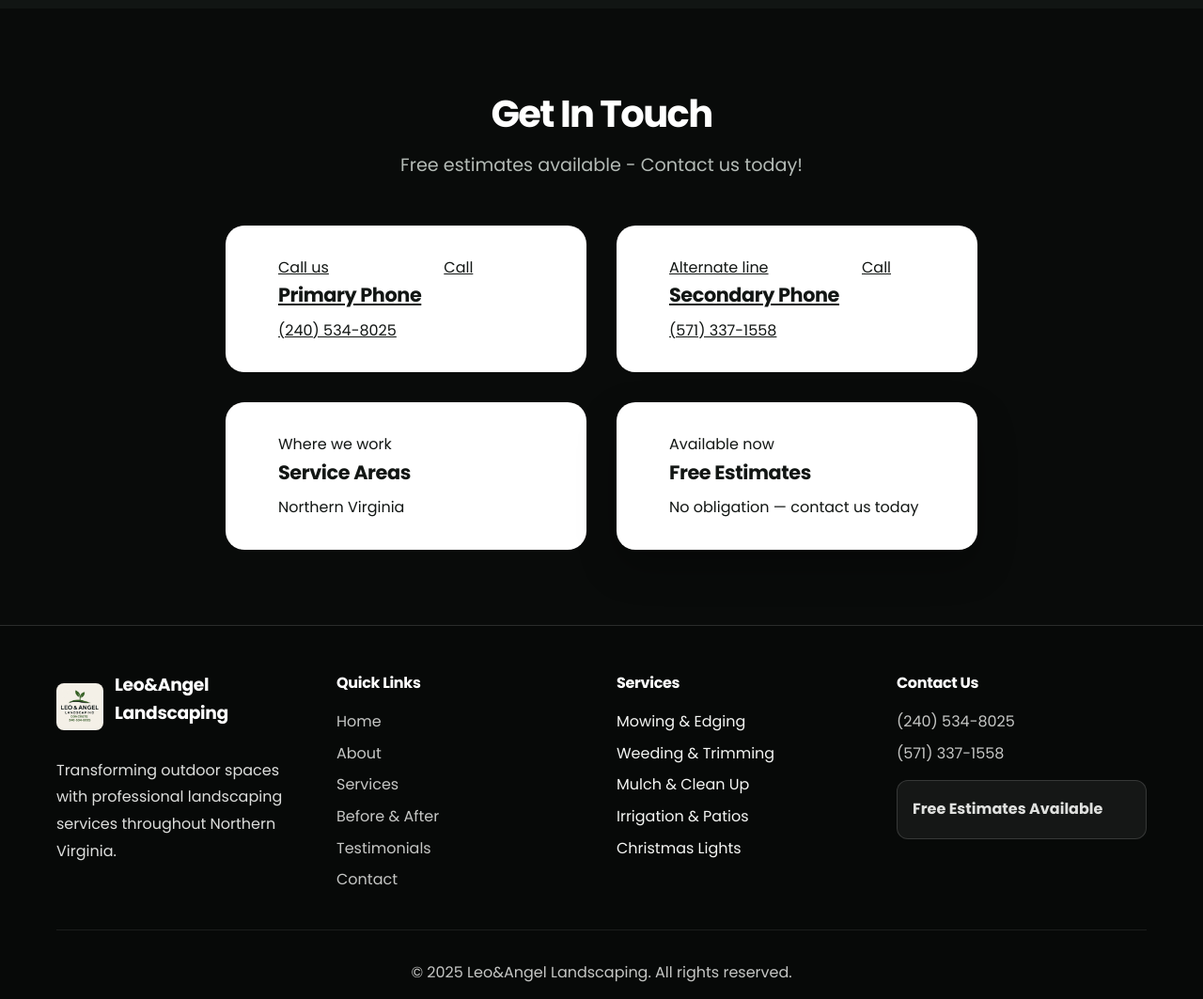
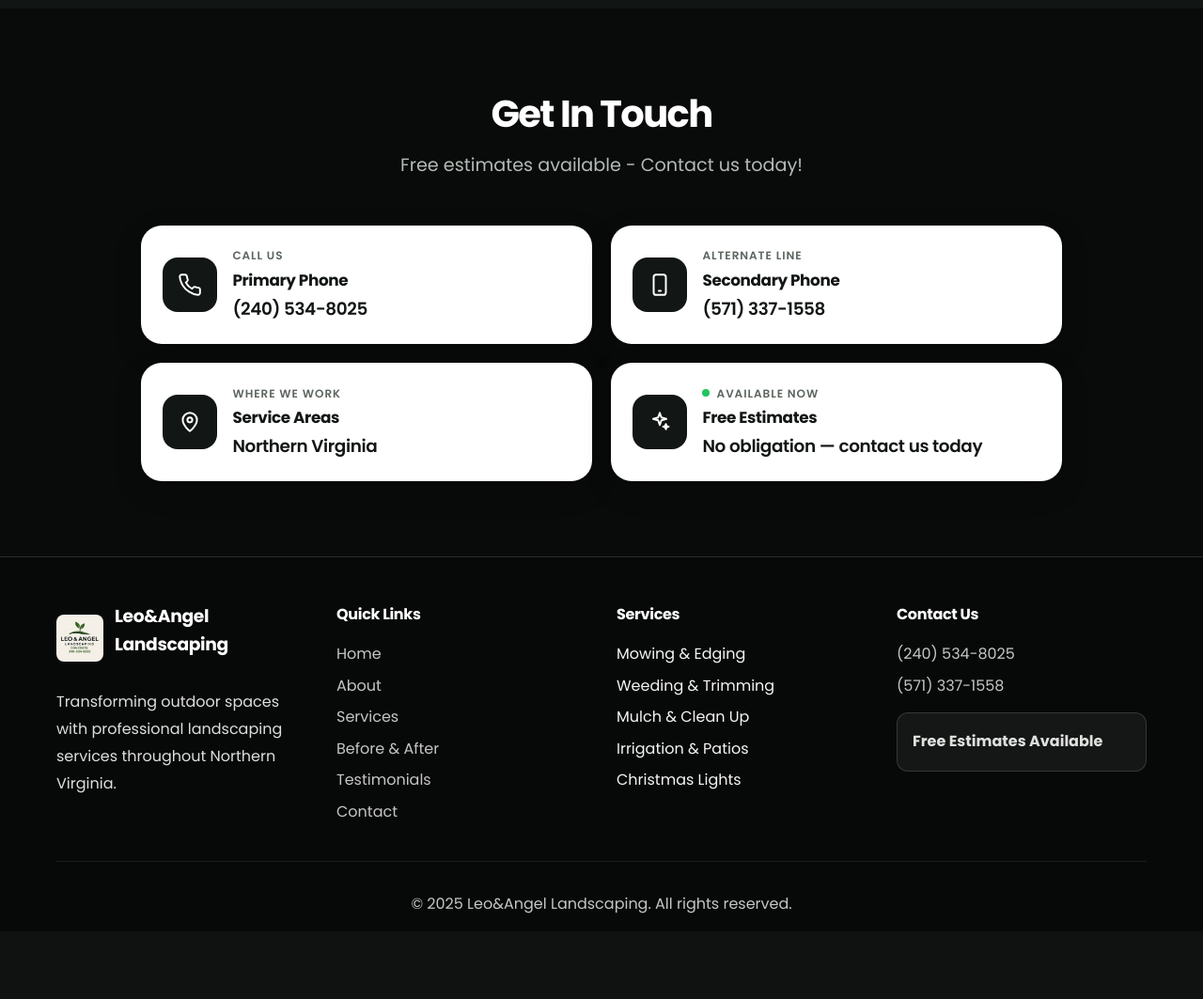
Before and after one commit to svpirate503/leoyangel, a Django app: page / in a window 1280 px wide. Shown: the part 5289-6352 px from the top of the page at 94% size. After the commit the page ends 6261 px from the top, so only its background shows below. Run offline with Django 5.2, Linux system fonts and the light colour scheme; data comes from the database, SQL or seed files in the repository.

Commit message:
Version 2

```diff
--- a/post/static/css/style.css
+++ b/post/static/css/style.css
@@ -786,72 +786,170 @@
 }
 
 .contact-content {
-    max-width: 900px;
+    max-width: 980px;
     margin: 0 auto;
 }
 
 .contact-info {
     display: grid;
-    grid-template-columns: repeat(auto-fit, minmax(250px, 1fr));
-    gap: 2rem;
-    max-width: 800px;
-    margin: 0 auto;
+    grid-template-columns: repeat(2, 1fr);
+    gap: 1.25rem;
 }
 
 .contact-item {
+    position: relative;
+    overflow: hidden;
     background: var(--surface);
     color: var(--ink);
-    padding: 2rem;
-    border-radius: 20px;
+    padding: 1.35rem 1.4rem;
+    border-radius: 22px;
     display: flex;
-    gap: 1.5rem;
-    align-items: flex-start;
-    transition: var(--transition);
+    gap: 1rem;
+    align-items: center;
+    text-decoration: none;
+    border: 1px solid rgba(255, 255, 255, 0.04);
+    box-shadow: 0 10px 30px rgba(0, 0, 0, 0.18);
+    opacity: 0;
+    transform: translateY(28px);
+    transition: opacity 0.7s cubic-bezier(0.22, 1, 0.36, 1),
+                transform 0.7s cubic-bezier(0.22, 1, 0.36, 1),
+                box-shadow 0.45s ease;
+}
+
+.contact-item.is-in {
+    opacity: 1;
+    transform: translateY(0);
+    transition-delay: calc(var(--i) * 110ms);
+}
+
+.contact-item::after {
+    content: '';
+    position: absolute;
+    inset: 0;
+    background: linear-gradient(115deg, transparent 30%, rgba(18, 22, 20, 0.06) 48%, transparent 66%);
+    transform: translateX(-130%);
+    transition: transform 0.7s ease;
+    pointer-events: none;
 }
 
 .contact-item:hover {
-    transform: translateY(-6px);
-    box-shadow: 0 18px 40px var(--shadow-lg);
+    transform: translateY(-8px);
+    box-shadow: 0 22px 46px rgba(0, 0, 0, 0.38);
+    transition-delay: 0s;
 }
 
-.contact-item.highlight-box {
-    background: var(--surface);
-    color: var(--ink);
-    box-shadow: 0 18px 40px var(--shadow);
+.contact-item:hover::after {
+    transform: translateX(130%);
 }
 
-.contact-item.highlight-box h3,
-.contact-item.highlight-box p {
-    color: var(--ink);
+.contact-item:focus-visible {
+    outline: 2px solid var(--surface);
+    outline-offset: 3px;
 }
 
 .contact-icon {
-    font-size: 2.5rem;
+    width: 58px;
+    height: 58px;
+    border-radius: 16px;
+    background: var(--ink);
+    color: var(--surface);
+    display: grid;
+    place-items: center;
     flex-shrink: 0;
+    transition: transform 0.45s cubic-bezier(0.22, 1, 0.36, 1), box-shadow 0.45s ease;
+}
+
+.contact-icon svg {
+    width: 26px;
+    height: 26px;
+}
+
+.contact-item:hover .contact-icon {
+    transform: translateY(-2px) scale(1.06) rotate(-6deg);
+    box-shadow: 0 12px 24px rgba(18, 22, 20, 0.28);
+}
+
+.contact-details {
+    display: flex;
+    flex-direction: column;
+    min-width: 0;
+}
+
+.contact-kicker {
+    display: inline-flex;
+    align-items: center;
+    gap: 0.45rem;
+    font-size: 0.75rem;
+    font-weight: 600;
+    letter-spacing: 0.08em;
+    text-transform: uppercase;
+    color: var(--ink-muted);
+    margin-bottom: 0.2rem;
 }
 
 .contact-details h3 {
-    font-size: 1.3rem;
+    font-size: 1.05rem;
     color: var(--ink);
     letter-spacing: -0.02em;
-    margin-bottom: 0.5rem;
+    margin-bottom: 0.15rem;
 }
 
-.contact-details a {
+.contact-value {
     color: var(--ink);
-    text-decoration: none;
-    font-size: 1.2rem;
+    font-size: 1.15rem;
     font-weight: 600;
-    transition: var(--transition);
+    letter-spacing: -0.02em;
 }
 
-.contact-details a:hover {
-    opacity: 0.65;
+.contact-go {
+    margin-left: auto;
+    flex-shrink: 0;
+    font-size: 0.78rem;
+    font-weight: 700;
+    letter-spacing: 0.08em;
+    text-transform: uppercase;
+    color: var(--ink);
+    padding: 0.45rem 0.8rem;
+    border-radius: 999px;
+    border: 1px solid rgba(18, 22, 20, 0.12);
+    opacity: 0;
+    transform: translateX(-10px);
+    transition: opacity 0.35s ease, transform 0.35s ease, background 0.35s ease, color 0.35s ease;
 }
 
-.contact-details p {
-    color: var(--ink-muted);
-    margin-top: 0.5rem;
+.contact-item:hover .contact-go {
+    opacity: 1;
+    transform: translateX(0);
+    background: var(--ink);
+    color: var(--surface);
+}
+
+.pulse-dot {
+    width: 8px;
+    height: 8px;
+    border-radius: 50%;
+    background: #22c55e;
+    box-shadow: 0 0 0 0 rgba(34, 197, 94, 0.55);
+    animation: contactPulse 1.8s ease infinite;
+}
+
+@keyframes contactPulse {
+    0% { box-shadow: 0 0 0 0 rgba(34, 197, 94, 0.55); }
+    70% { box-shadow: 0 0 0 9px rgba(34, 197, 94, 0); }
+    100% { box-shadow: 0 0 0 0 rgba(34, 197, 94, 0); }
+}
+
+@media (prefers-reduced-motion: reduce) {
+    .contact-item,
+    .contact-item.is-in,
+    .contact-icon,
+    .contact-go,
+    .pulse-dot {
+        animation: none;
+        transition: none;
+        opacity: 1;
+        transform: none;
+    }
 }
 
 /* ============================================
@@ -1245,21 +1343,31 @@
     }
 
     .contact-item {
-        padding: 1.25rem;
-        flex-direction: column;
-        text-align: center;
+        padding: 1.1rem;
+        gap: 0.85rem;
     }
 
     .contact-icon {
-        font-size: 2rem;
+        width: 48px;
+        height: 48px;
+        border-radius: 14px;
+    }
+
+    .contact-icon svg {
+        width: 22px;
+        height: 22px;
+    }
+
+    .contact-go {
+        display: none;
     }
 
     .contact-details h3 {
-        font-size: 1.1rem;
+        font-size: 0.95rem;
     }
 
-    .contact-details a {
-        font-size: 1.1rem;
+    .contact-value {
+        font-size: 1rem;
     }
 
     .before-after-title {
```
